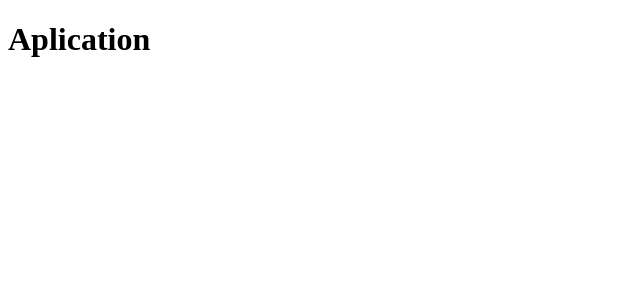
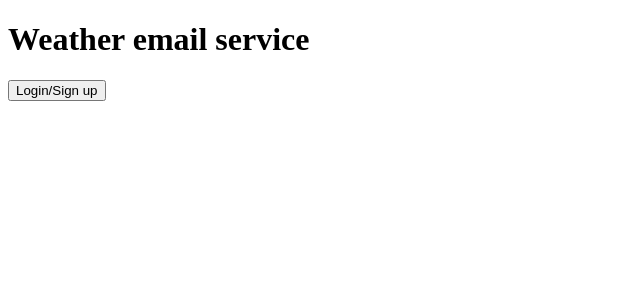
Before and after one commit to jakvitov/web-email-service-ui, a React (Create React App) app: page / in a window 1280 px wide. Shown: the top 300 px of the page, without its empty margins (0-640 px from the left). Built offline with nearby package versions, Linux system fonts and the light colour scheme; no server answers.

Commit message:
Added login button

```diff
--- a/package.json
+++ b/package.json
@@ -3,6 +3,7 @@
   "version": "0.1.0",
   "private": true,
   "dependencies": {
+    "@auth0/auth0-react": "^2.2.0",
     "@testing-library/jest-dom": "^5.17.0",
     "@testing-library/react": "^13.4.0",
     "@testing-library/user-event": "^13.5.0",
--- a/src/App.js
+++ b/src/App.js
@@ -1,7 +1,11 @@
+import LoginButton from "./components/LoginButton";
 
 function App() {
   return (
-    <h1>Aplication</h1>
+      <div>
+        <h1>Weather email service</h1>
+        <LoginButton/>
+      </div>
   );
 }
 
--- /dev/null
+++ b/src/components/LoginButton.js
@@ -0,0 +1,10 @@
+import React from "react";
+import {useAuth0} from "@auth0/auth0-react";
+
+const LoginButton = () => {
+    const {loginWithRedirect} = useAuth0();
+
+    return <button onClick={() => loginWithRedirect()}>Login/Sign up</button>
+}
+
+export default LoginButton;
--- a/src/index.js
+++ b/src/index.js
@@ -1,10 +1,17 @@
-import React from 'react';
 import ReactDOM from 'react-dom/client';
+import {Auth0Provider} from "@auth0/auth0-react";
 import App from './App';
 
 const root = ReactDOM.createRoot(document.getElementById('root'));
 root.render(
-  <React.StrictMode>
-    <App />
-  </React.StrictMode>
+    <Auth0Provider
+        domain={process.env.REACT_APP_OAUTH_DOMAIN}
+        clientId={process.env.REACT_APP_OAUTH_CLIENT_ID}
+        //Redirect after login
+        authorizationParams={{
+            redirect_uri: window.location.origin
+        }}
+    >
+        <App />
+    </Auth0Provider>,
 );
```
Also changed, not shown: 1 other file (tests, documents, lock files or other folders).
